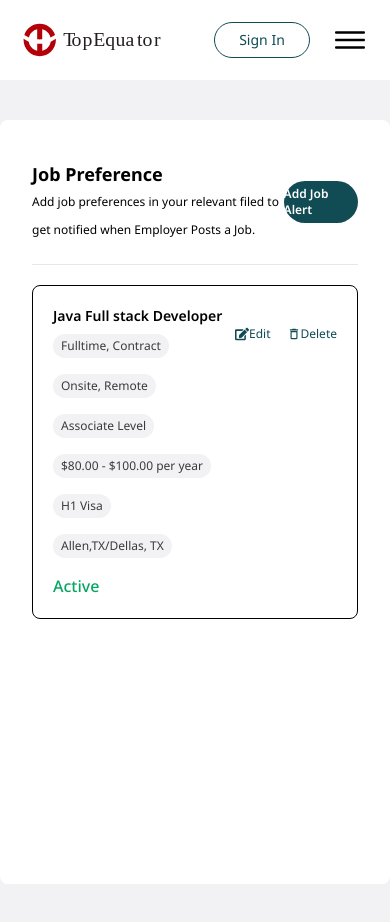
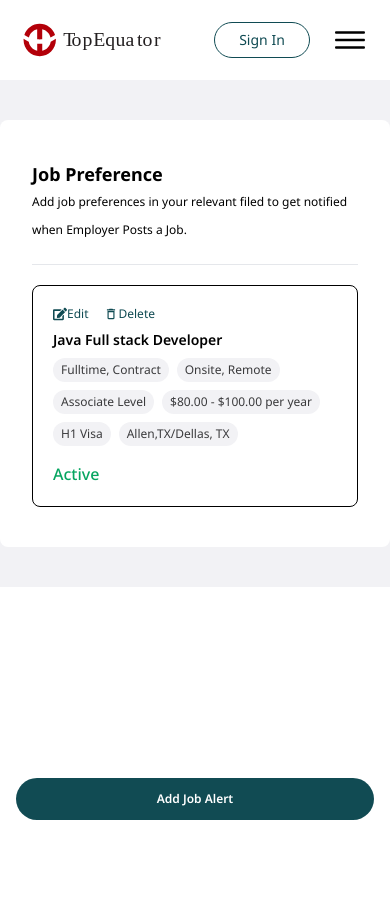
Before and after one commit to Sandeep1908/hirehour, a React (Vite) app: page /job-preference in a window 390 px wide. After the commit the page ends 844 px from the top, so only its background shows below. Built offline with nearby package versions, Linux system fonts and the light colour scheme.

Commit message:
fix(page): fix responsive issue in job seeker

```diff
--- a/src/components/job-seekers/AddJobAlert.tsx
+++ b/src/components/job-seekers/AddJobAlert.tsx
@@ -7,7 +7,7 @@ type JobAlertProps = {
 
 const AddJobAlert:React.FC<JobAlertProps> = ({setJobAlertPopup}) => {
   return (
-    <div className='w-full h-full flex   justify-center items-center  fixed inset-0 transition-all duration-500 opacity-1 scale-[1.01] z-[40] '>
+    <div className='w-full h-full flex p-3  justify-center items-center  fixed inset-0 transition-all duration-500 opacity-1 scale-[1.01] z-[40] '>
       <div className='w-full h-full absolute opacity-[.7] after:absolute after:left-0 after:w-full after:h-full after:bg-black '></div>
 
         <div className='max-w-[600px]  h-full md:h-auto w-full  bg-white rounded-lg  shadow-lg overflow-y-auto z-30'>
--- a/src/pages/job-seekers/Job Preference/JobPreference.tsx
+++ b/src/pages/job-seekers/Job Preference/JobPreference.tsx
@@ -7,13 +7,13 @@ const JobPreference:React.FC = () => {
     const [showJobAlert, setShowjobAlert] = useState<boolean>(false)
 
   return (
-    <div className='w-full h-[100vh] bg-[#F2F2F5]  py-10'>
+    <div className='w-full md:h-[100vh] bg-[#F2F2F5]  py-10'>
        <div className='max-w-[1280px] h-full bg-white rounded-lg px-8 py-10 m-auto '>
        <div className=' w-full  flex justify-between items-center'>
             <div className='text-lg font-bold'><p>Job Preference</p>
                 <p className='text-[12px]  font-normal'>Add job preferences in your relevant filed to get notified when Employer Posts a Job.</p>
             </div>
-            <div className='bg-[#114B53] w-[140px]  h-[42px] flex justify-center items-center rounded-full cursor-pointer relative  ' onClick={()=>{setShowjobAlert(true)}}>
+            <div className='hidden md:flex bg-[#114B53] w-[140px]  h-[42px]  justify-center items-center rounded-full cursor-pointer relative  ' onClick={()=>{setShowjobAlert(true)}}>
                 <p className='text-xs font-semibold text-white cursor-pointer'>Add Job Alert</p>
             </div>
         </div>
@@ -21,10 +21,23 @@ const JobPreference:React.FC = () => {
         <div className='mt-5'>
               <div className='w-full border-[1px] border-black rounded-lg flex p-5'  >
                    <div className='w-full'>
-                     <p className='text-sm font-semibold'>Java Full stack Developer </p>
+                    <div className='flex justify-between flex-col-reverse'>
+                     <p className='text-sm font-semibold min-w-fit pt-2 md:pt-0' >Java Full stack Developer </p>
+                     <div className="md:hidden  w-full flex  items-start space-x-4">
+                        <div className="flex items-center  " >
+                        <FaEdit color="#104B53" size={14} />
+                        <p className="text-[#104B53] text-xs">Edit</p>
+                        </div>
+
+                        <div className="flex items-center ">
+                        <MdDeleteOutline color="#104B53" size={14} />
+                        <p className="text-[#104B53] text-xs">Delete</p>
+                        </div>
+                    </div>
+                    </div>
                      <div className='flex justify-between'>
 
-                     <div className='flex flex-wrap gap-4 mt-2'>
+                     <div className='flex flex-wrap gap-2 md:gap-4 mt-2'>
                         <div className='px-2 py-1 bg-[#F2F2F5] rounded-full'>
                              <p className='text-xs text-[#3A3A3C] font-normal'>Fulltime, Contract</p>
                         </div>
@@ -45,7 +58,7 @@ const JobPreference:React.FC = () => {
                         </div>
                      </div>
 
-                     <div className="w-full flex justify-end items-start space-x-4">
+                     <div className="hidden  w-full md:flex justify-end items-start space-x-4">
                         <div className="flex items-center  " >
                         <FaEdit color="#104B53" size={14} />
                         <p className="text-[#104B53] text-xs">Edit</p>
@@ -64,6 +77,12 @@ const JobPreference:React.FC = () => {
               </div>
         </div>
        </div>
+       <div className='md:hidden w-full p-4 fixed bottom-2 '>
+       <div className='flex bg-[#114B53] w-full  h-[42px]  justify-center items-center rounded-full cursor-pointer relative  ' onClick={()=>{setShowjobAlert(true)}}>
+                <p className='text-xs font-semibold text-white cursor-pointer'>Add Job Alert</p>
+            </div>
+       </div>
+
 
        {showJobAlert && <AddJobAlert setJobAlertPopup={setShowjobAlert}/>}
     </div>
```
